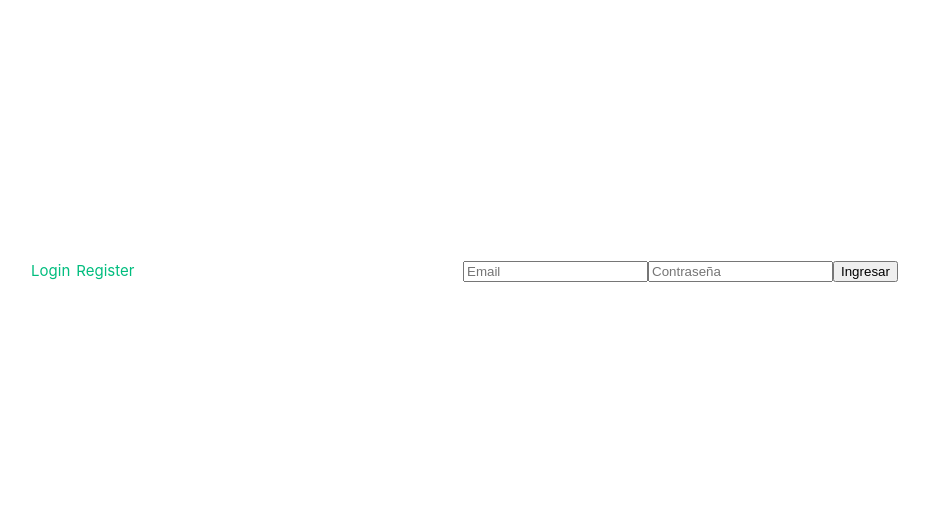
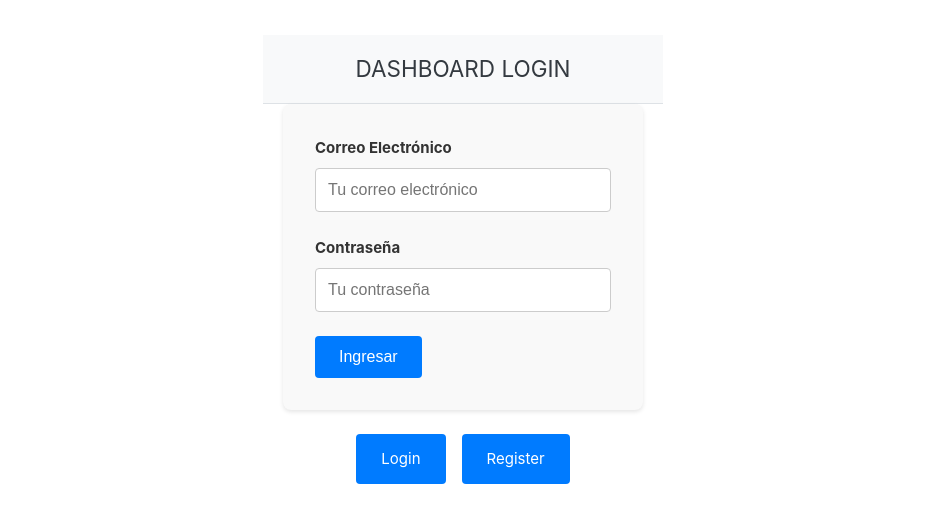
Before and after one commit to Teteocan-Technolgies/proyect_front_end, a Vue app: page / in a window 1280 px wide. Shown: the part 129-652 px from the top of the page, without its empty margins (177-1106 px from the left). Built offline with nearby package versions, Linux system fonts and the light colour scheme.

Commit message:
Implementacion de estilos para el Login

```diff
--- a/src/assets/main.css
+++ b/src/assets/main.css
@@ -28,8 +28,6 @@ a,
   }
 
   #app {
-    display: grid;
-    grid-template-columns: 1fr 1fr;
     padding: 0 2rem;
   }
 }
--- a/src/components/inicio/Login.vue
+++ b/src/components/inicio/Login.vue
@@ -1,12 +1,32 @@
 <template>
-    <div class="form_login">
-        <form @submit.prevent="login">
-            <input type="email" v-model="correo" placeholder="Email" :required="true">
-            <input type="current-password" v-model="password" placeholder="Contraseña" :required="true">
-            <input type="submit" value="Ingresar">
-        </form>
+    <div class="login-container">
+      <form class="login-form" @submit.prevent="login">
+        <div class="form-group">
+          <label for="email">Correo Electrónico</label>
+          <input
+            type="email"
+            id="email"
+            v-model="correo"
+            placeholder="Tu correo electrónico"
+            required
+            class="form-control"
+          />
+        </div>
+        <div class="form-group">
+          <label for="password">Contraseña</label>
+          <input
+            type="password"
+            id="password"
+            v-model="password"
+            placeholder="Tu contraseña"
+            required
+            class="form-control"
+          />
+        </div>
+        <button type="submit" class="btn-primary">Ingresar</button>
+      </form>
     </div>
-</template>
+  </template>
 
 <script setup>
 import { ref } from 'vue';
@@ -32,4 +52,53 @@ async function login() {
 </script>
 
 <style scoped>
+.login-container {
+  display: flex;
+  justify-content: center;
+  align-items: center;
+  min-height: 300px; /* Añade una altura mínima para centrar mejor */
+}
+
+.login-form {
+  background-color: #f9f9f9;
+  padding: 2rem;
+  border-radius: 8px;
+  box-shadow: 0 2px 4px rgba(0, 0, 0, 0.1);
+  width: 400px; /* Ancho fijo para el formulario */
+  max-width: 90%; /* Asegura que no se desborde en pantallas pequeñas */
+}
+
+.form-group {
+  margin-bottom: 1.5rem;
+}
+
+label {
+  display: block;
+  margin-bottom: 0.5rem;
+  color: #333;
+  font-weight: bold;
+}
+
+.form-control {
+  width: 100%;
+  padding: 0.75rem;
+  border: 1px solid #ccc;
+  border-radius: 4px;
+  font-size: 1rem;
+}
+
+.btn-primary {
+  background-color: #007bff;
+  color: white;
+  padding: 0.75rem 1.5rem;
+  border: none;
+  border-radius: 4px;
+  cursor: pointer;
+  font-size: 1rem;
+  transition: background-color 0.3s ease;
+}
+
+.btn-primary:hover {
+  background-color: #0056b3;
+}
 </style>
--- a/src/components/inicio/Register.vue
+++ b/src/components/inicio/Register.vue
@@ -1,15 +1,61 @@
 <template>
-    <div class="form_register">
-        <form @submit.prevent="register">
-            <input type="text" v-model="name" placeholder="Nombre">
-            <input type="text" v-model="apellido" placeholder="Apellido">
-            <input type="email" v-model="email" placeholder="Email">
-            <input type="password" v-model="password" placeholder="Contraseña">
-            <input type="password" v-model="password2" placeholder="Confirmar contraseña">
-            <button type="submit">Registrarse</button>
-        </form>
+    <div class="register-container">
+      <form class="register-form" @submit.prevent="register">
+        <h2 class="form-title">Crear Cuenta</h2>
+        <div class="form-group">
+          <label for="name">Nombre</label>
+          <input
+            type="text"
+            id="name"
+            v-model="name"
+            placeholder="Tu nombre"
+            class="form-control"
+          />
+        </div>
+        <div class="form-group">
+          <label for="name">Apellido</label>
+          <input
+            type="text"
+            id="apellido"
+            v-model="apellido"
+            placeholder="Apellido"
+            class="form-control"
+          />
+        </div>
+        <div class="form-group">
+          <label for="email">Correo Electrónico</label>
+          <input
+            type="email"
+            id="email"
+            v-model="email"
+            placeholder="Tu correo electrónico"
+            class="form-control"
+          />
+        </div>
+        <div class="form-group">
+          <label for="password">Contraseña</label>
+          <input
+            type="password"
+            id="password"
+            v-model="password"
+            placeholder="Crea una contraseña"
+            class="form-control"
+          />
+        </div>
+        <div class="form-group">
+          <label for="password2">Confirmar Contraseña</label>
+          <input
+            type="password"
+            id="password2"
+            v-model="password2"
+            placeholder="Confirma tu contraseña"
+            class="form-control"
+          />
+        </div>
+        <button type="submit" class="btn-primary">Registrarse</button>
+      </form>
     </div>
-</template>
+  </template>
 
 
 <script setup>
@@ -36,3 +82,64 @@ async function register() {
     }
 }
 </script>
+<style scoped>
+.register-container {
+  display: flex;
+  justify-content: center;
+  align-items: center;
+  min-height: 400px; /* Ajusta la altura mínima según sea necesario */
+}
+
+.register-form {
+  background-color: #fff;
+  padding: 2rem;
+  border-radius: 8px;
+  box-shadow: 0 2px 4px rgba(0, 0, 0, 0.1);
+  width: 450px; /* Ajusta el ancho según sea necesario */
+  max-width: 95%;
+}
+
+.form-title {
+  text-align: center;
+  margin-bottom: 1.5rem;
+  color: #333;
+}
+
+.form-group {
+  margin-bottom: 1.2rem;
+}
+
+label {
+  display: block;
+  margin-bottom: 0.5rem;
+  color: #555;
+  font-weight: bold;
+  font-size: 0.9rem;
+}
+
+.form-control {
+  width: 100%;
+  padding: 0.75rem;
+  border: 1px solid #ddd;
+  border-radius: 4px;
+  font-size: 1rem;
+  box-sizing: border-box; /* Importante para que el padding no aumente el ancho */
+}
+
+.btn-primary {
+  background-color: #28a745;
+  color: white;
+  padding: 0.8rem 1.5rem;
+  border: none;
+  border-radius: 4px;
+  cursor: pointer;
+  font-size: 1rem;
+  transition: background-color 0.3s ease;
+  width: 100%; /* Ocupar todo el ancho del contenedor */
+  display: block; /* Para que el ancho funcione correctamente */
+}
+
+.btn-primary:hover {
+  background-color: #1e7e34;
+}
+</style>
--- a/src/layouts/PublicLayout.vue
+++ b/src/layouts/PublicLayout.vue
@@ -2,16 +2,58 @@
     <header>
       <nav>
         <div>
-                <RouterLink to="/login">Login</RouterLink>
-                <RouterLink to="/register">Register</RouterLink>
-            </div>
+          <h1>DASHBOARD LOGIN</h1> </div>
       </nav>
     </header>
     <div>
       <RouterView />
+    </div>
+    <div class="auth-links">
+      <RouterLink to="/login" class="auth-button">Login</RouterLink>
+      <RouterLink to="/register" class="auth-button">Register</RouterLink>
     </div>
   </template>
 
   <script setup>
   import { RouterLink, RouterView } from 'vue-router';
   </script>
+
+  <style scoped>
+  header {
+    background-color: #f8f9fa;
+    padding: 1rem 0;
+    border-bottom: 1px solid #dee2e6;
+  }
+
+  nav div {
+    text-align: center;
+  }
+
+  h1 {
+    margin: 0;
+    color: #343a40;
+  }
+
+  .auth-links {
+    display: flex;
+    justify-content: center; /* Centra los botones horizontalmente */
+    gap: 1rem; /* Espacio entre los botones */
+    padding: 1.5rem 0; /* Espacio arriba y abajo de los botones */
+  }
+
+  .auth-button {
+    display: inline-block;
+    padding: 0.75rem 1.5rem;
+    background-color: #007bff;
+    color: white;
+    text-decoration: none;
+    border-radius: 0.25rem;
+    transition: background-color 0.3s ease;
+    border: 1px solid transparent;
+  }
+
+  .auth-button:hover {
+    background-color: #0056b3;
+    border-color: #0056b3;
+  }
+  </style>
```
Lines whose indentation alone changed are shown as unchanged.
